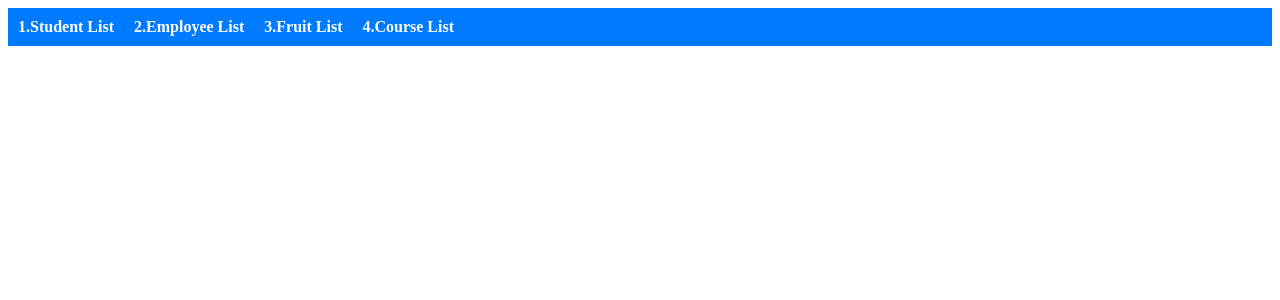
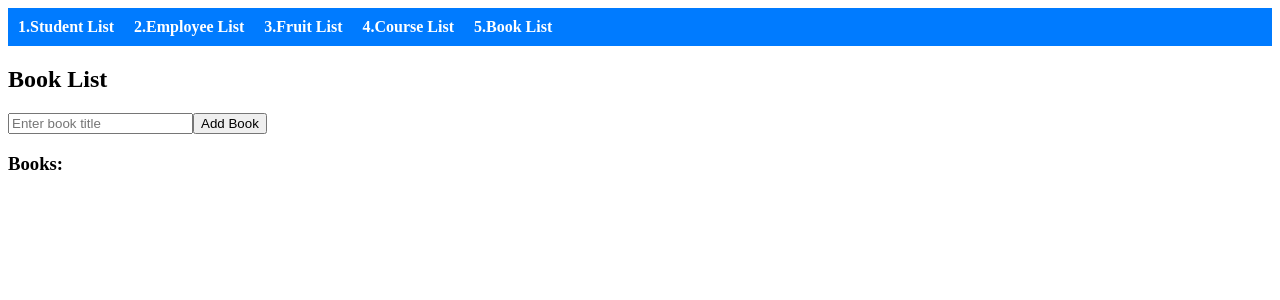
Before and after one commit to Xavierbaliw/Activity15-Angular-with-TypeScript-and-Data-Structures, an Angular app: page /booklist in a window 1280 px wide. Before the commit this address led to /. Shown: the top 300 px of the page. Built offline with nearby package versions, Linux system fonts and the light colour scheme.

Commit message:
5TH COMMIT booklist

```diff
--- a/src/app/app.component.html
+++ b/src/app/app.component.html
@@ -4,8 +4,7 @@
     <li><a routerLink="employeelist">2.Employee List</a></li>
     <li><a routerLink="fruitlist">3.Fruit List</a></li>
     <li><a routerLink="courselist">4.Course List</a></li>
-
-
+    <li><a routerLink="booklist">5.Book List</a></li>
 
   </ul>
 </nav>
--- a/src/app/app.module.ts
+++ b/src/app/app.module.ts
@@ -9,6 +9,7 @@ import {BrowserAnimationsModule} from "@angular/platform-browser/animations";
 import {EmployeeListComponent} from "./component/employee-list/employee-list.component";
 import {FruitListComponent} from "./component/fruit-list/fruit-list.component";
 import {CourseListComponent} from "./component/course-list/course-list.component";
+import {BookListComponent} from "./component/book-list/book-list.component";
 
 
 const routes: Routes = [
@@ -16,6 +17,7 @@ const routes: Routes = [
   {path: 'employeelist', component: EmployeeListComponent},
   {path: 'fruitlist', component: FruitListComponent},
   {path: 'courselist', component: CourseListComponent},
+  {path: 'booklist', component: BookListComponent},
 
   ]
 
@@ -34,6 +36,7 @@ const routes: Routes = [
     EmployeeListComponent,
     FruitListComponent,
     CourseListComponent,
+    BookListComponent,
     ],
   providers: [
 
--- /dev/null
+++ b/src/app/component/book-list/book-list.component.html
@@ -0,0 +1,14 @@
+<div>
+  <h2>Book List</h2>
+  <input
+    type="text"
+    [(ngModel)]="newBook"
+    placeholder="Enter book title"
+  />
+  <button (click)="addBook()">Add Book</button>
+
+  <h3>Books:</h3>
+  <ul>
+    <li *ngFor="let book of getBooks()">{{ book }}</li>
+  </ul>
+</div>
--- /dev/null
+++ b/src/app/component/book-list/book-list.component.ts
@@ -0,0 +1,24 @@
+import { Component } from '@angular/core';
+
+@Component({
+  selector: 'app-book-list',
+  templateUrl: './book-list.component.html',
+  styleUrl: './book-list.component.css'
+})
+export class BookListComponent {
+  books: string[] = [];
+  newBook: string = '';
+
+
+  addBook() {
+    if (this.newBook.trim()) {
+      this.books.push(this.newBook.trim());
+      this.newBook = '';
+    }
+  }
+
+
+  getBooks(): string[] {
+    return this.books;
+  }
+}
```
Also changed, not shown: src/app/component/book-list/book-list.component.css (added), 1 other file (tests, documents, lock files or other folders).
